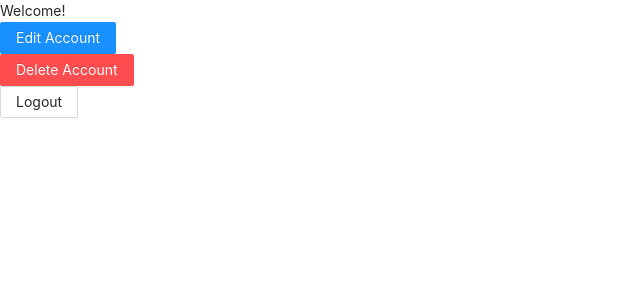
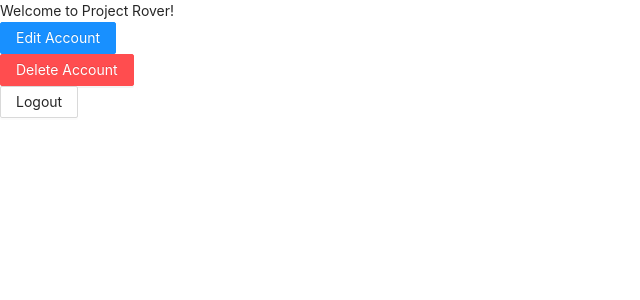
Before and after one commit to nhanphan2112/welcomepage, a React (Create React App) app: page / in a window 1280 px wide. Shown: the top 300 px of the page, without its empty margins (0-640 px from the left). Built offline with nearby package versions, Linux system fonts and the light colour scheme.

Commit message:
Added Avatar/Account picture to Delete Account button

```diff
--- a/src/Components/DeleteAccountButton.js
+++ b/src/Components/DeleteAccountButton.js
@@ -1,6 +1,6 @@
 import React, { useState } from "react";
 import "../Styles/AntDesign.css";
-import { Button, Modal, Popconfirm, message } from "antd";
+import { Button, Modal, Popconfirm, Avatar } from "antd";
 
 const DeleteAccountButton = () => {
 	const [isModalVisible, setIsModalVisible] = useState(false);
@@ -45,6 +45,10 @@ const DeleteAccountButton = () => {
 					</Popconfirm>,
 				]}
 			>
+				<Avatar
+					size={{ xs: 24, sm: 32, md: 40, lg: 64, xl: 80, xxl: 100 }}
+					src="https://lorempixel.com/400/200/sports/8/User X/"
+				/>
 				<p>Are you sure you want to delete your account?</p>
 			</Modal>
 		</div>
--- a/src/Components/Welcome.js
+++ b/src/Components/Welcome.js
@@ -6,7 +6,7 @@ import DeleteAccountButton from "./DeleteAccountButton";
 const Welcome = () => {
 	return (
 		<div>
-			Welcome!
+			Welcome to Project Rover!
 			<EditAccountButton />
 			<DeleteAccountButton />
 			<LogoutAccountButton />
```
